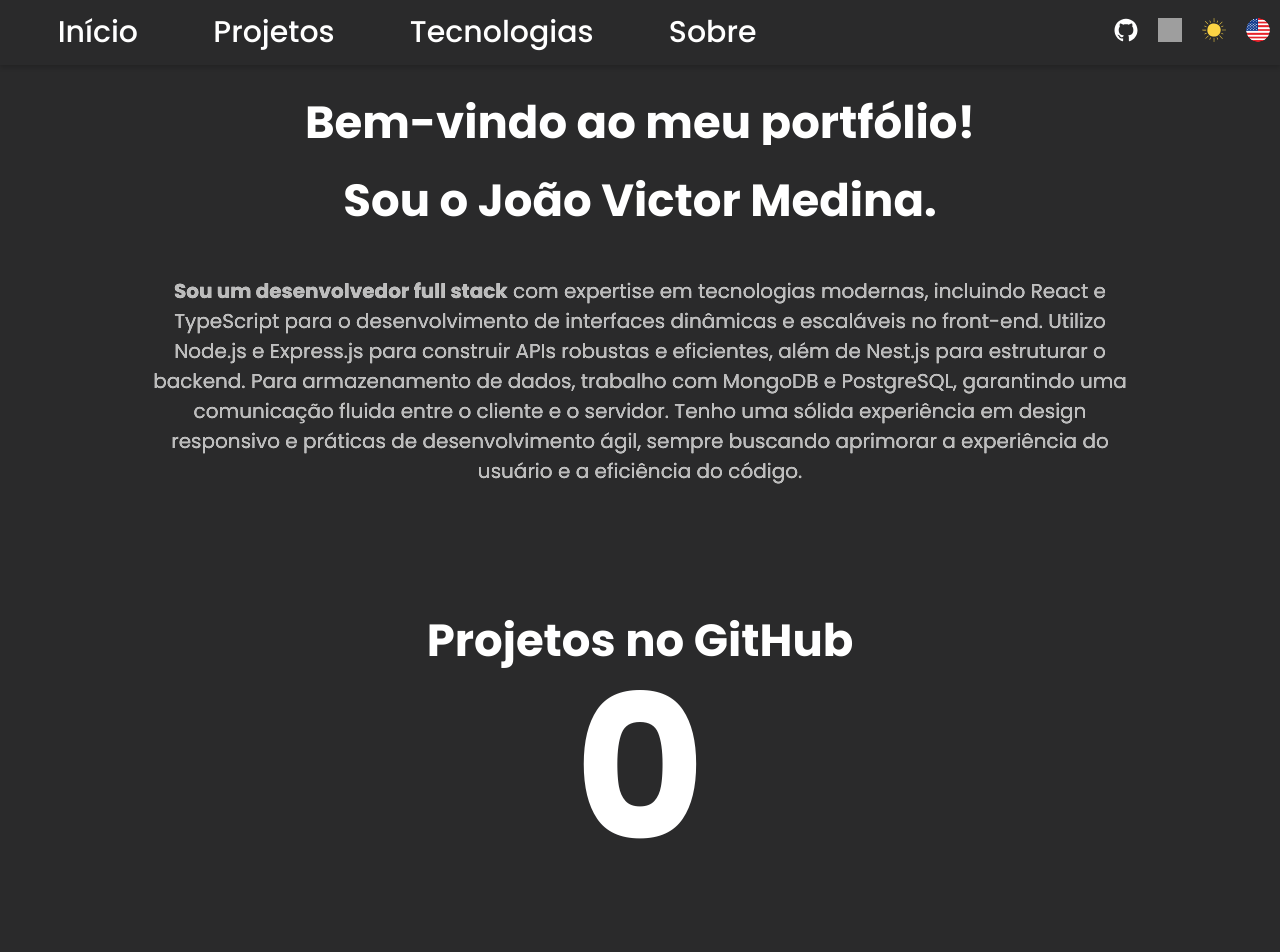
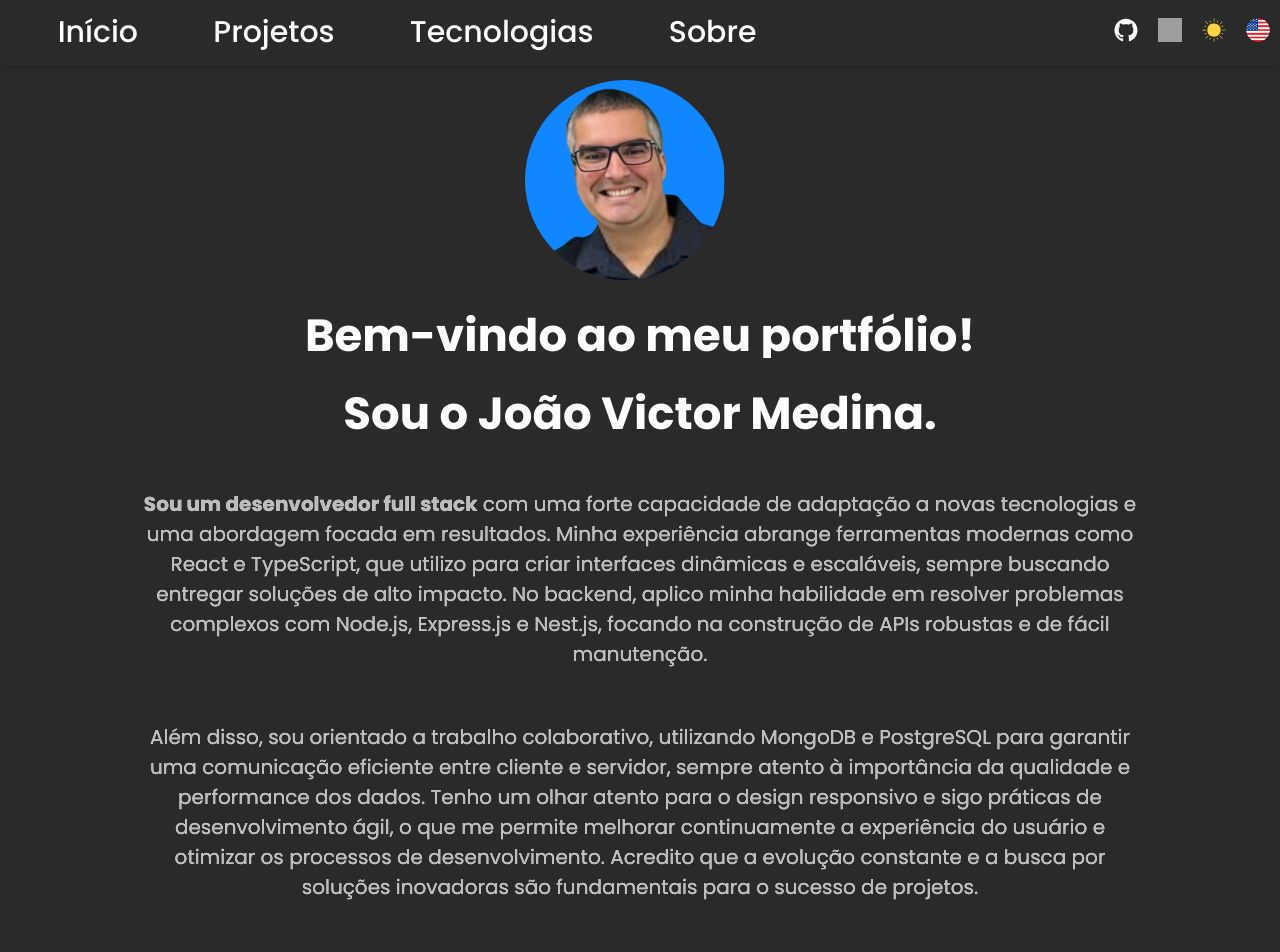
Before and after one commit to joaovictormedina/Portfolio-joaovictormedina, a React (Vite) app: page / in a window 1280 px wide. Shown: the top 952 px of the page. Built offline with nearby package versions, Linux system fonts and the light colour scheme; no server answers; grey boxes are pictures that could not be loaded.

Commit message:
adicione foto

```diff
--- a/src/components/Hero.jsx
+++ b/src/components/Hero.jsx
@@ -27,8 +27,17 @@ const Hero = () => {
 
   return (
     <section id="hero" className={`hero ${theme}`}>
+      <div className="hero-content">
+        <img
+          src="/img/foto.jpeg"
+          alt="João Victor Medina"
+          className="profile-photo"
+        />
+        <div>
           <h1 className={`mask ${h1Revealed ? "revealed" : ""}`}>
-        {isPort ? "Bem-vindo ao meu portfólio!" : "Welcome to my portfolio!"}
+            {isPort
+              ? "Bem-vindo ao meu portfólio!"
+              : "Welcome to my portfolio!"}
           </h1>
           <br />
           <h1 className={`mask ${h1Revealed ? "revealed" : ""}`}>
@@ -41,9 +50,16 @@ const Hero = () => {
                 : "I am a full stack developer"}
             </strong>
             {isPort
-          ? " com expertise em tecnologias modernas, incluindo React e TypeScript para o desenvolvimento de interfaces dinâmicas e escaláveis no front-end. Utilizo Node.js e Express.js para construir APIs robustas e eficientes, além de Nest.js para estruturar o backend. Para armazenamento de dados, trabalho com MongoDB e PostgreSQL, garantindo uma comunicação fluida entre o cliente e o servidor. Tenho uma sólida experiência em design responsivo e práticas de desenvolvimento ágil, sempre buscando aprimorar a experiência do usuário e a eficiência do código."
-          : " with expertise in modern technologies, including React and TypeScript for developing dynamic and scalable front-end interfaces. I use Node.js and Express.js to build robust and efficient APIs, along with Nest.js for structuring the backend. For data storage, I work with MongoDB and PostgreSQL, ensuring smooth communication between the client and the server. I have solid experience in responsive design and agile development practices, always aiming to enhance user experience and code efficiency."}
+              ? " com uma forte capacidade de adaptação a novas tecnologias e uma abordagem focada em resultados. Minha experiência abrange ferramentas modernas como React e TypeScript, que utilizo para criar interfaces dinâmicas e escaláveis, sempre buscando entregar soluções de alto impacto. No backend, aplico minha habilidade em resolver problemas complexos com Node.js, Express.js e Nest.js, focando na construção de APIs robustas e de fácil manutenção."
+              : " with a strong ability to adapt to new technologies and a results-focused approach. My experience encompasses modern tools such as React and TypeScript, which I use to create dynamic and scalable interfaces, always seeking to deliver high-impact solutions. On the backend, I apply my ability to solve complex problems with Node.js, Express.js and Nest.js, focusing on building robust and easy-to-maintain APIs."}
           </p>
+          <p className={`mask ${pRevealed ? "revealed" : ""}`}>
+            {isPort
+              ? "Além disso, sou orientado a trabalho colaborativo, utilizando MongoDB e PostgreSQL para garantir uma comunicação eficiente entre cliente e servidor, sempre atento à importância da qualidade e performance dos dados. Tenho um olhar atento para o design responsivo e sigo práticas de desenvolvimento ágil, o que me permite melhorar continuamente a experiência do usuário e otimizar os processos de desenvolvimento. Acredito que a evolução constante e a busca por soluções inovadoras são fundamentais para o sucesso de projetos."
+              : " Furthermore, I am oriented towards collaborative work, using MongoDB and PostgreSQL to ensure efficient communication between client and server, always paying attention to the importance of data quality and performance. I have a keen eye for responsive design and follow agile development practices, which allows me to continually improve the user experience and optimize development processes. I believe that constant evolution and the search for innovative solutions are fundamental to the success of projects."}
+          </p>
+        </div>
+      </div>
     </section>
   );
 };
--- a/src/styles/Hero.css
+++ b/src/styles/Hero.css
@@ -30,3 +30,10 @@
 .dark .mask {
     background-color: var(--text-color-dark);
 }
+
+.profile-photo {
+    width: 200px;
+    height: auto;
+    border-radius: 50%;
+    margin-right: 30px;
+}
```
Also changed, not shown: public/img/foto.jpeg (added). Lines whose indentation alone changed are shown as unchanged.
